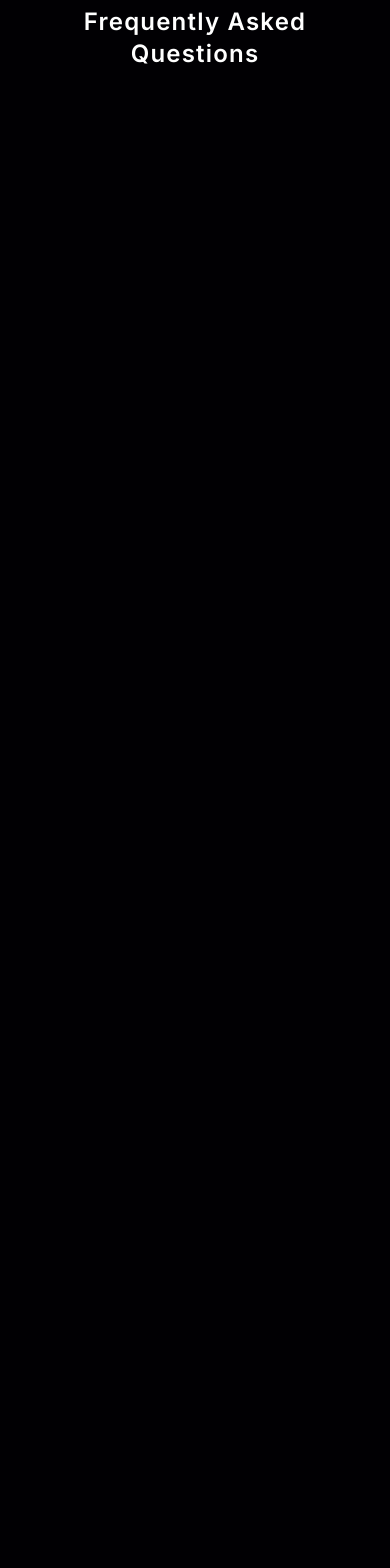
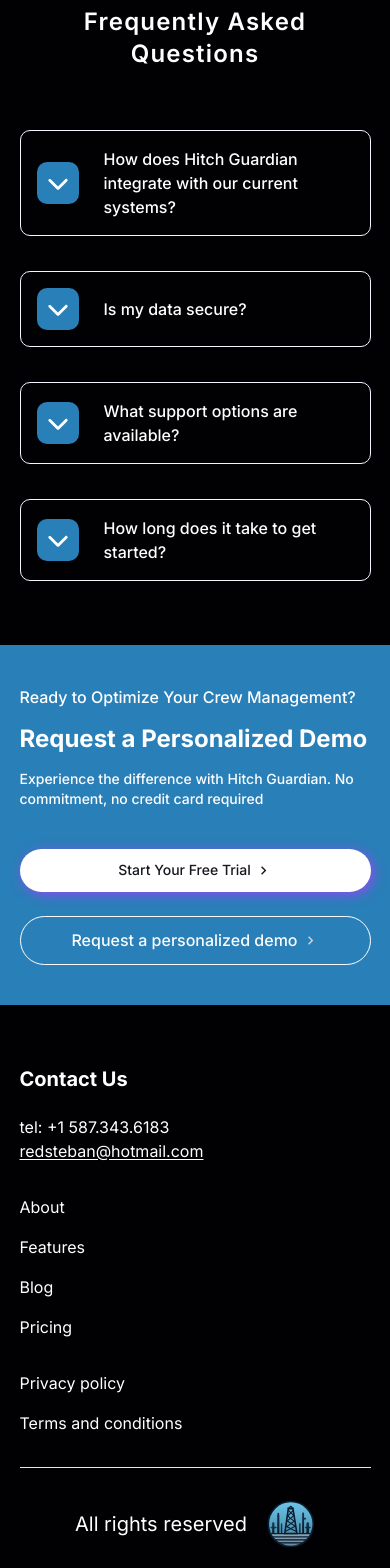
Before and after one commit to xtremedavidev/Hitch-guardian-landing-page, a Next.js app: page / in a window 390 px wide. Shown: the part 9499-11067 px from the top of the page. Before the commit the page ends 9569 px from the top, so only its background shows below. Built offline with nearby package versions, Linux system fonts and the light colour scheme.

Commit message:
landing initial ui complete

```diff
--- a/src/app/layout.tsx
+++ b/src/app/layout.tsx
@@ -1,7 +1,7 @@
 import type { Metadata } from "next";
 import { Inter } from "next/font/google";
 import "./globals.css";
-import { Navbar } from "@/components";
+import { Footer, Navbar } from "@/components";
 
 const inter = Inter({ subsets: ["latin"] });
 
@@ -23,6 +23,7 @@
       <body className={`${inter.className} bg-[#010003] text-white`}>
         <Navbar />
         {children}
+        <Footer />
       </body>
     </html>
   );
--- a/src/app/page.tsx
+++ b/src/app/page.tsx
@@ -5,6 +5,7 @@
   MeetTheTeam,
   PainSolution,
   Pricing,
+  RequestDemo,
   StreamlineSteps,
   WhyChooseUs,
 } from "@/components";
@@ -20,6 +21,7 @@
       <Pricing />
       <MeetTheTeam />
       <FAQ />
+      <RequestDemo />
     </main>
   );
 }
--- /dev/null
+++ b/src/components/footer/footer.tsx
@@ -0,0 +1,81 @@
+import Image from "next/image";
+import Link from "next/link";
+import { FC } from "react";
+
+export const Footer = () => {
+  return (
+    <footer className="px-[5%] py-5">
+      <div className="flex flex-col justify-between lg:flex-row lg:items-center">
+        <div className="space-y-[22px] text-base font-normal">
+          <h1 className="text-xl font-bold">Contact Us</h1>
+          <p>tel: +1 587.343.6183</p>
+          <Link
+            href="mailto:redsteban@hotmail.com"
+            className="text-base font-normal underline underline-offset-2"
+          >
+            redsteban@hotmail.com
+          </Link>
+        </div>
+
+        <div className="mt-8 flex flex-col gap-8 lg:mt-0 lg:flex-row lg:gap-[60px]">
+          <div className="flex flex-col gap-4">
+            {leftLinks.map((link) => (
+              <QuickLinkItem
+                key={link.label}
+                to={link.link}
+                label={link.label}
+              />
+            ))}
+          </div>
+
+          <div className="flex flex-col gap-4">
+            {rightLinks.map((link) => (
+              <QuickLinkItem
+                key={link.label}
+                to={link.link}
+                label={link.label}
+              />
+            ))}
+          </div>
+        </div>
+      </div>
+
+      <hr className="my-8 h-[1.09px] w-full bg-[#959595]/[0.3]" />
+
+      <div className="flex items-center justify-center gap-5">
+        <span className="text-xl font-normal">All rights reserved</span>
+        <Image
+          alt="hitch guardian logo"
+          src="/images/logo.svg"
+          width={48}
+          height={48}
+        />
+      </div>
+    </footer>
+  );
+};
+
+interface QuickLinkItemProps {
+  to: string;
+  label: string;
+}
+
+const QuickLinkItem: FC<QuickLinkItemProps> = ({ to, label }) => {
+  return (
+    <Link href={to || ""} className="text-base font-normal">
+      {label}
+    </Link>
+  );
+};
+
+const leftLinks = [
+  { label: "About", link: "/" },
+  { label: "Features", link: "/" },
+  { label: "Blog", link: "/" },
+  { label: "Pricing", link: "/" },
+];
+
+const rightLinks = [
+  { label: "Privacy policy", link: "/" },
+  { label: "Terms and conditions", link: "/" },
+];
--- /dev/null
+++ b/src/components/footer/index.ts
@@ -0,0 +1 @@
+export * from "./footer"
--- a/src/components/index.ts
+++ b/src/components/index.ts
@@ -1,3 +1,5 @@
 export * from "./navbar"
 export * from "./buttons"
 export * from "./paths"
+export * from "./ui"
+export * from "./footer"
--- a/src/components/paths/home/faq.tsx
+++ b/src/components/paths/home/faq.tsx
@@ -1,7 +1,33 @@
+import { FAQItem } from "@/components/ui";
+
 export const FAQ = () => {
   return (
     <div className="mt-[100px] px-[5%]">
       <h1 className="section-header">Frequently Asked Questions</h1>
+      <div className="mt-[60px] space-y-[35px]">
+        {FAQArr.map((faq) => (
+          <FAQItem key={faq.title} title={faq.title} desc={faq.desc} />
+        ))}
+      </div>
     </div>
   );
 };
+
+const FAQArr = [
+  {
+    title: "How does Hitch Guardian integrate with our current systems?",
+    desc: "Lorem ipsum dolor sit amet, consectetur adipiscing elit, sed do eiusmod tempor incididunt ut labore et dolore magna aliqua. Ut enim ad minim veniam, quis nostrud exercitation ullamco laboris nisi ut aliquip ex ea commodo consequat.Lorem ipsum dolor sit amet, consectetur adipiscing elit, sed do eiusmod tempor incididunt ut labore et dolore magna aliqua. Ut enim ad minim veniam, quis nostrud exercitation ullamco laboris nisi ut aliquip ex ea commodo consequat.",
+  },
+  {
+    title: "Is my data secure?",
+    desc: "Lorem ipsum dolor sit amet, consectetur adipiscing elit, sed do eiusmod tempor incididunt ut labore et dolore magna aliqua. Ut enim ad minim veniam, quis nostrud exercitation ullamco laboris nisi ut aliquip ex ea commodo consequat.Lorem ipsum dolor sit amet, consectetur adipiscing elit, sed do eiusmod tempor incididunt ut labore et dolore magna aliqua. Ut enim ad minim veniam, quis nostrud exercitation ullamco laboris nisi ut aliquip ex ea commodo consequat.",
+  },
+  {
+    title: "What support options are available?",
+    desc: "Lorem ipsum dolor sit amet, consectetur adipiscing elit, sed do eiusmod tempor incididunt ut labore et dolore magna aliqua. Ut enim ad minim veniam, quis nostrud exercitation ullamco laboris nisi ut aliquip ex ea commodo consequat.Lorem ipsum dolor sit amet, consectetur adipiscing elit, sed do eiusmod tempor incididunt ut labore et dolore magna aliqua. Ut enim ad minim veniam, quis nostrud exercitation ullamco laboris nisi ut aliquip ex ea commodo consequat.",
+  },
+  {
+    title: "How long does it take to get started?",
+    desc: "Lorem ipsum dolor sit amet, consectetur adipiscing elit, sed do eiusmod tempor incididunt ut labore et dolore magna aliqua. Ut enim ad minim veniam, quis nostrud exercitation ullamco laboris nisi ut aliquip ex ea commodo consequat.Lorem ipsum dolor sit amet, consectetur adipiscing elit, sed do eiusmod tempor incididunt ut labore et dolore magna aliqua. Ut enim ad minim veniam, quis nostrud exercitation ullamco laboris nisi ut aliquip ex ea commodo consequat.",
+  },
+];
--- a/src/components/paths/home/hero-home.tsx
+++ b/src/components/paths/home/hero-home.tsx
@@ -24,7 +24,7 @@
           Empower Your Workforce <br /> with Seamless Crew <br /> Management
         </h1>
 
-        <div className="flex flex-col items-center gap-6 lg:flex-row lg:gap-10 xl:gap-[80px]">
+        <div className="flex flex-col items-center gap-6 lg:flex-row lg:gap-10">
           <RoundedBtnWithRightIcon
             btnText="Start Your Free Trial"
             iconColor="#15181E"
--- a/src/components/paths/home/index.ts
+++ b/src/components/paths/home/index.ts
@@ -6,3 +6,4 @@
 export * from "./pricing"
 export * from "./meet-the-team"
 export * from "./faq"
+export * from "./request-demo"
--- /dev/null
+++ b/src/components/paths/home/request-demo.tsx
@@ -0,0 +1,44 @@
+import { RoundedBtnWithRightIcon } from "@/components/buttons";
+
+export const RequestDemo = () => {
+  return (
+    <div className="mb-10 mt-16 bg-[#297FB8]">
+      <div
+        style={{
+          background: "url('/images/request-for-demo-bg.png')",
+          backgroundRepeat: "no-repeat",
+          // backgroundSize: "cover",
+          backgroundPosition: "center",
+        }}
+        className="flex w-full flex-col items-center justify-between gap-10 px-[5%] py-[40px] lg:flex-row lg:gap-0"
+      >
+        <div className="w-full space-y-[15px] lg:max-w-[40%]">
+          <p className="text-base font-medium lg:text-xl">
+            Ready to Optimize Your Crew Management?
+          </p>
+          <h2 className="text-2xl font-bold leading-tight lg:text-3xl 2xl:text-[40px]">
+            Request a Personalized Demo
+          </h2>
+          <p className="text-sm font-medium lg:text-base">
+            Experience the difference with Hitch Guardian. No commitment, no
+            credit card required
+          </p>
+        </div>
+        <div className="flex w-full flex-col items-center gap-6 lg:max-w-[50%] lg:flex-row lg:gap-10">
+          <RoundedBtnWithRightIcon
+            btnText="Start Your Free Trial"
+            iconColor="#15181E"
+            className="w-full bg-[#FFFFFF] text-sm text-[#15181E] lg:w-fit"
+            style={{
+              boxShadow: "2.5px 2.5px 11.26px 0 rgba(170, 63, 255, 0.8)",
+            }}
+          />
+          <RoundedBtnWithRightIcon
+            btnText="Request a personalized demo"
+            className="w-full border border-solid border-white bg-transparent text-white/[0.98] lg:w-fit"
+          />
+        </div>
+      </div>
+    </div>
+  );
+};
--- /dev/null
+++ b/src/components/ui/faq-item.tsx
@@ -0,0 +1,38 @@
+"use client";
+
+import { FC, useState } from "react";
+import { FaChevronDown } from "react-icons/fa6";
+
+interface FAQItemProps {
+  title: string;
+  desc: string;
+}
+
+export const FAQItem: FC<FAQItemProps> = ({ title, desc }) => {
+  const [show, setShow] = useState(false);
+  return (
+    <div className="rounded-[10px] border border-solid border-[#F3F4FE] p-4 lg:p-6 2xl:p-8">
+      <div
+        onClick={() => setShow((prev) => !prev)}
+        className="flex items-center gap-[25px]"
+      >
+        <div className="flex h-[42px] w-[42px] shrink-0 items-center justify-center rounded-[10px] bg-[#297FB8]">
+          <FaChevronDown
+            size={22}
+            color="#ffffff"
+            className={`${show ? "-rotate-180" : ""} flex shrink-0 transition-all duration-200`}
+          />
+        </div>
+        <p className="text-base font-medium lg:text-lg 2xl:text-xl">{title}</p>
+      </div>
+
+      {show && (
+        <div className="mt-6 space-y-6">
+          <hr className="h-[1.09px] w-full bg-[#959595]/[0.3]" />
+
+          <p className="text-xs font-normal lg:text-sm 2xl:text-base">{desc}</p>
+        </div>
+      )}
+    </div>
+  );
+};
--- /dev/null
+++ b/src/components/ui/index.ts
@@ -0,0 +1 @@
+export * from "./faq-item"
```
Also changed, not shown: public/images/request-for-demo-bg.png (added).
